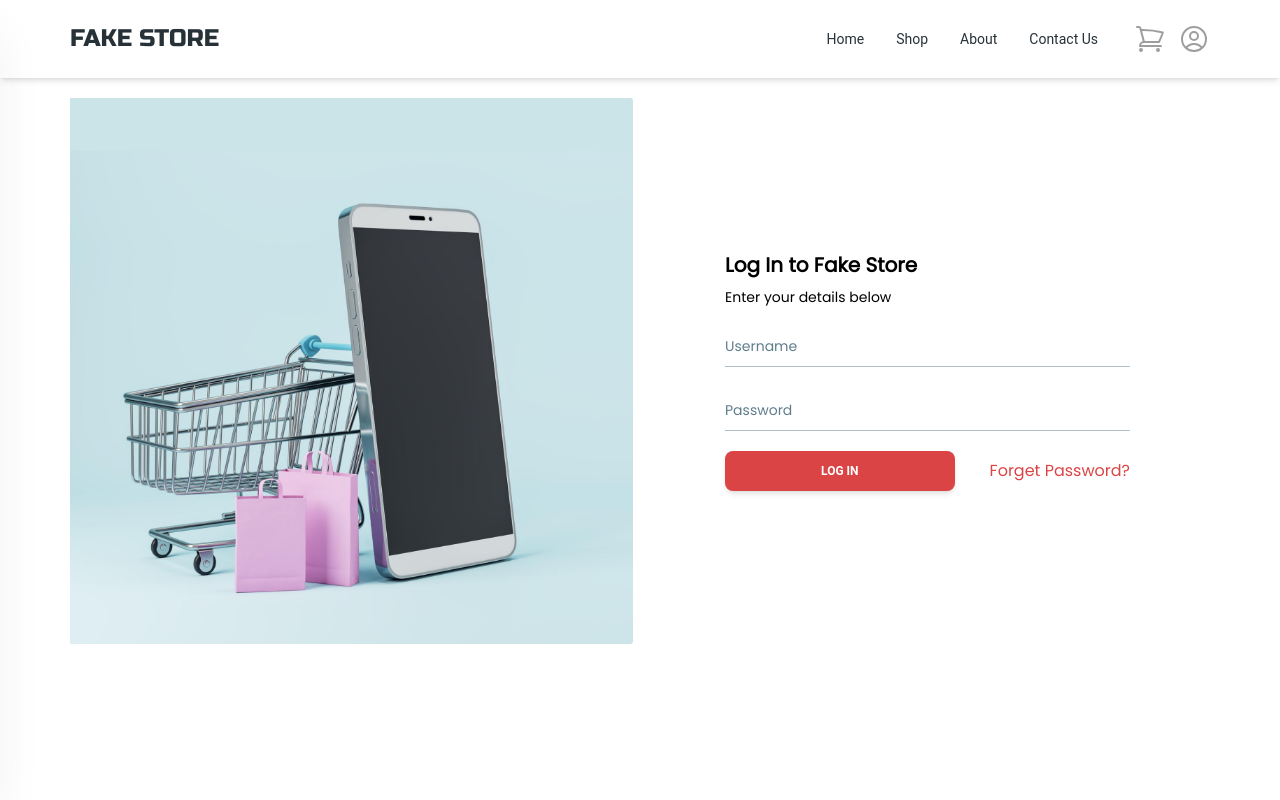
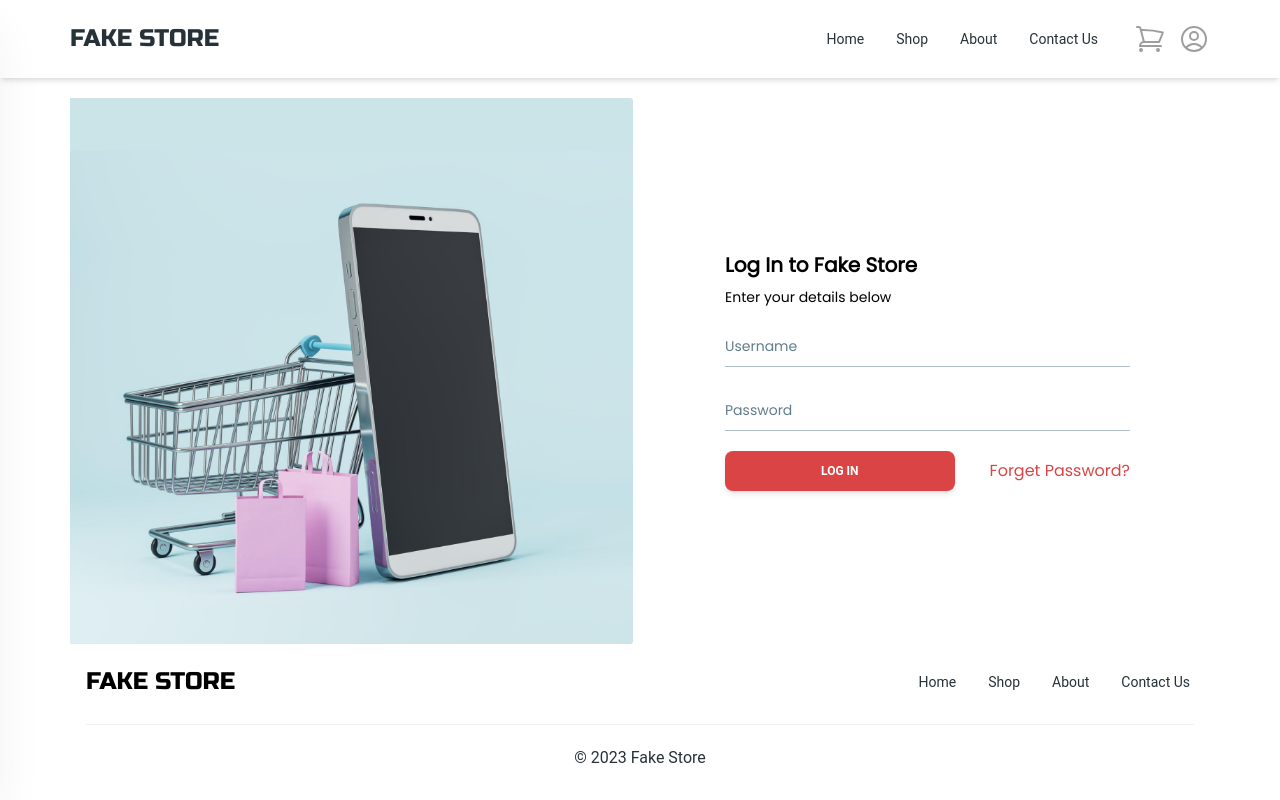
Before and after one commit to mazc0de/fake-store-react, a React (Vite) app: page /login in a window 1280 px wide. Built offline with nearby package versions, Linux system fonts and the light colour scheme.

Commit message:
feat: footer

```diff
--- /dev/null
+++ b/src/components/Footer/index.jsx
@@ -0,0 +1,20 @@
+import { Typography } from '@material-tailwind/react';
+
+const Footer = ({ menu }) => {
+  return (
+    <footer className="w-full bg-white p-4">
+      <div className="flex flex-row flex-wrap items-center justify-center gap-x-12 gap-y-6 bg-white text-center md:justify-between">
+        <Typography as="a" href="#" className="mr-4 cursor-pointer py-1.5 font-russoOne text-2xl font-medium">
+          FAKE STORE
+        </Typography>
+        {menu}
+      </div>
+      <hr className="my-5 border-blue-gray-50" />
+      <Typography color="blue-gray" className="text-center font-normal">
+        &copy; 2023 Fake Store
+      </Typography>
+    </footer>
+  );
+};
+
+export default Footer;
--- a/src/components/Header/index.jsx
+++ b/src/components/Header/index.jsx
@@ -14,6 +14,7 @@ import {
   IconButton,
   List,
 } from '@material-tailwind/react';
+import Footer from '../Footer';
 
 const Header = () => {
   const [openPopover, setOpenPopover] = useState(false);
@@ -116,6 +117,7 @@ const Header = () => {
       </Drawer>
       <div className="mx-auto my-5 max-w-screen-xl">
         <Outlet />
+        <Footer menu={navList} />
       </div>
     </div>
   );
--- a/src/components/index.jsx
+++ b/src/components/index.jsx
@@ -1,6 +1,7 @@
 import Layout from './Layout';
 import Header from './Header';
+import Footer from './Footer';
 import SectionTitle from './SectionTitle';
 import LoadingSpinner from './LoadingSpinner';
 
-export { Layout, Header, SectionTitle, LoadingSpinner };
+export { Layout, Header, Footer, SectionTitle, LoadingSpinner };
```
